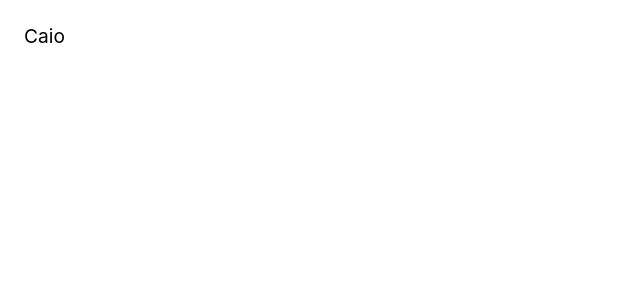
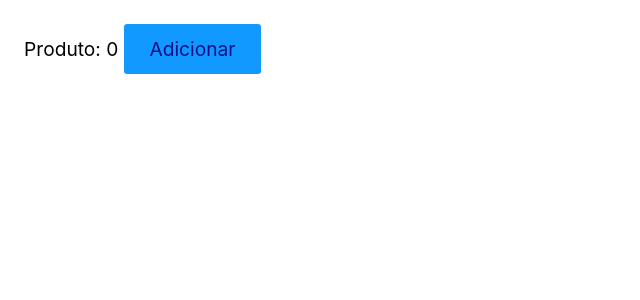
Before and after one commit to Caiobaldudev/react-study-02, a React (Vite) app: page / in a window 1280 px wide. Shown: the top 300 px of the page, without its empty margins (0-640 px from the left). Built offline with nearby package versions, Linux system fonts and the light colour scheme.

Commit message:
UserContext - GlobalContext

```diff
--- /dev/null
+++ b/src/useContext/GlobalContext.jsx
@@ -0,0 +1,12 @@
+import React from "react";
+
+export const GlobalContext = React.createContext();
+
+export const GlobalStorage = ({ children }) => {
+  const [contar, setContar] = React.useState(0);
+  return (
+    <GlobalContext.Provider value={{ contar, setContar }}>
+      {children}
+    </GlobalContext.Provider>
+  );
+};
--- a/src/useContext/Produto.jsx
+++ b/src/useContext/Produto.jsx
@@ -1,9 +1,16 @@
 import React from "react";
-import UserContext from "./UserContext";
+import { GlobalContext } from "./GlobalContext";
 
 const Produto = () => {
-  const dados = React.useContext(UserContext)
-  return <div>{dados.nome}</div>;
+  const global = React.useContext(GlobalContext);
+  function handleClick() {
+    global.setContar((contar) => contar + 1);
+  }
+  return (
+    <div>
+      Produto: {global.contar} <button onClick={handleClick}>Adicionar</button>
+    </div>
+  );
 };
 
 export default Produto;
--- a/src/useContext/UCapp.jsx
+++ b/src/useContext/UCapp.jsx
@@ -1,12 +1,12 @@
 import React from "react";
-import UserContext from "./UserContext";
 import Produto from "./Produto";
+import { GlobalStorage } from "./GlobalContext";
 
 const UCapp = () => {
   return (
-    <UserContext.Provider value={{nome: 'Caio'}}>
+    <GlobalStorage>
       <Produto />
-    </UserContext.Provider>
+    </GlobalStorage>
   );
 };
 
```
